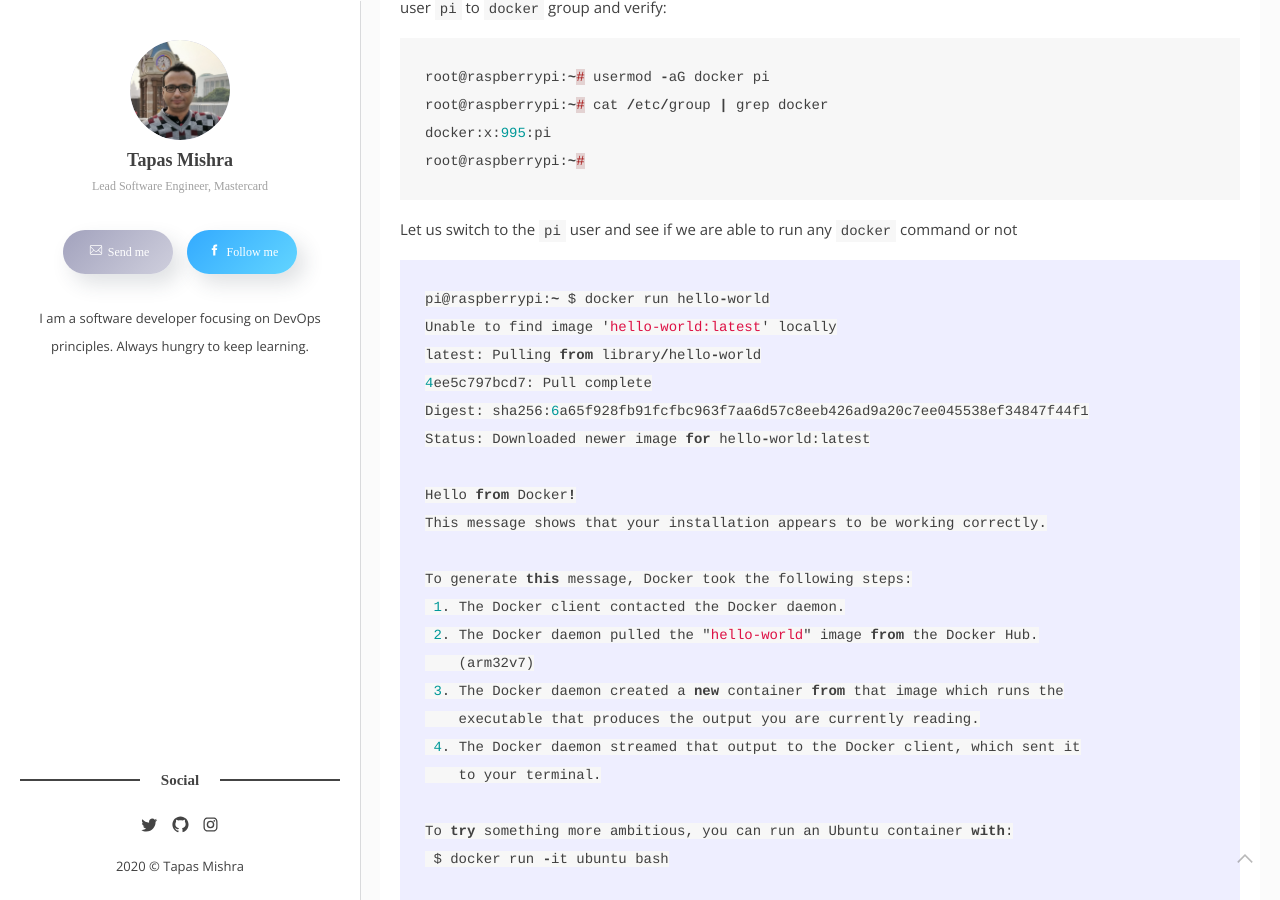
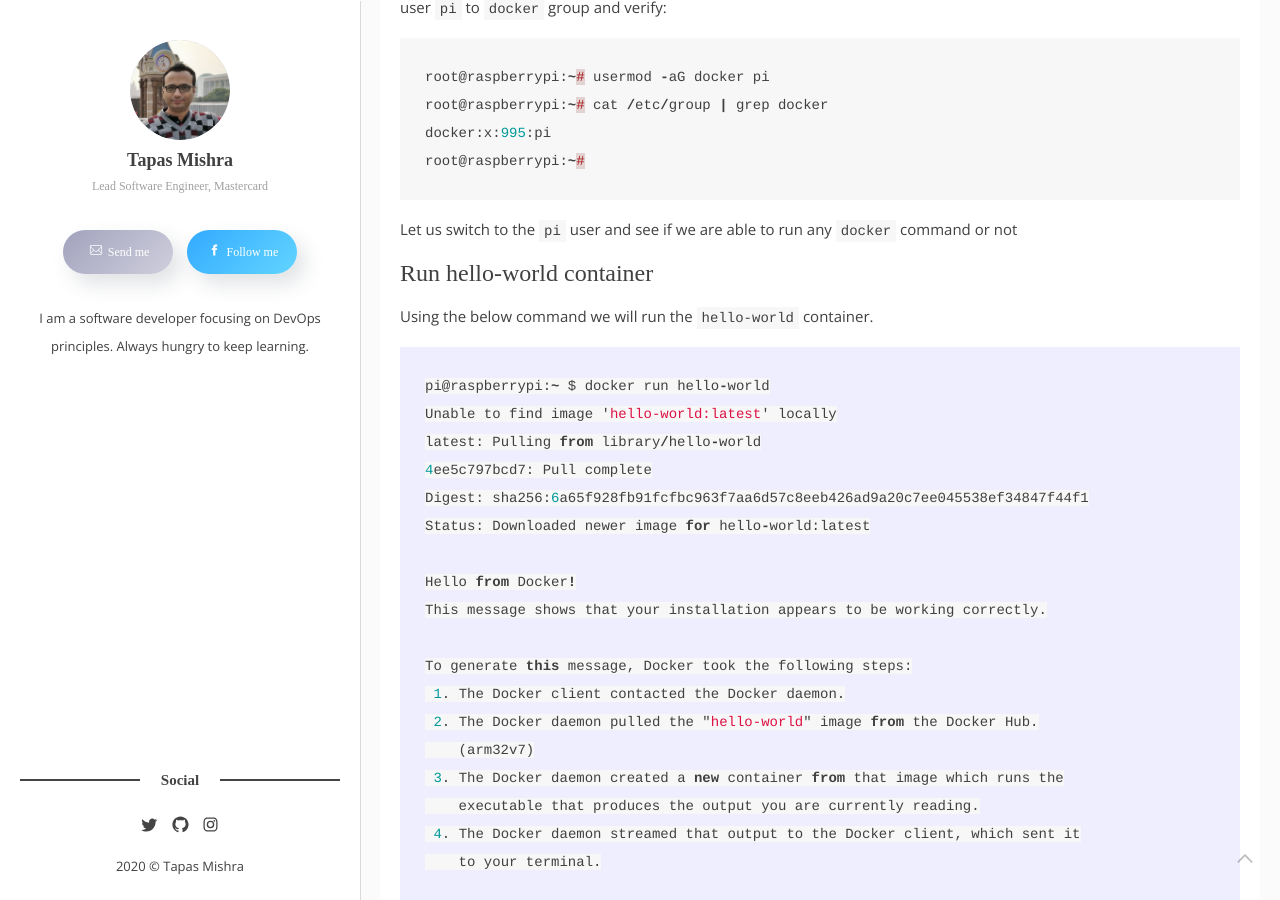
Before and after one commit to tapasmishra/tapasmishra.github.io, a Jekyll site: the page built from _posts/2020-05-17-how-to-install-docker-on-raspberry-pi.markdown, in a window 1280 px wide and 900 px high, scrolled down 4083 px. Built offline with Jekyll 4.4.1, drawn with Linux system fonts in a browser that asks for light colours; some web fonts are replaced.

````diff
--- a/_posts/2020-05-17-how-to-install-docker-on-raspberry-pi.markdown
+++ b/_posts/2020-05-17-how-to-install-docker-on-raspberry-pi.markdown
@@ -140,6 +140,10 @@ root@raspberrypi:~#
 
 Let us switch to the `pi` user and see if we are able to run any `docker` command or not
 
+### Run hello-world container
+
+Using the below command we will run the `hello-world` container.
+
 ```javascript
 pi@raspberrypi:~ $ docker run hello-world
 Unable to find image 'hello-world:latest' locally
````
